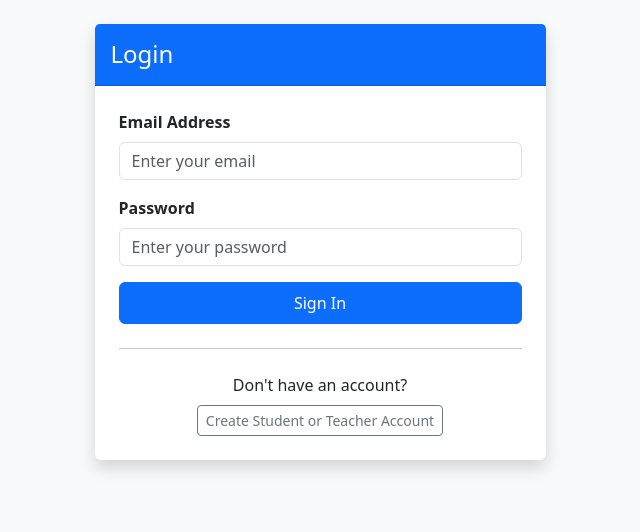
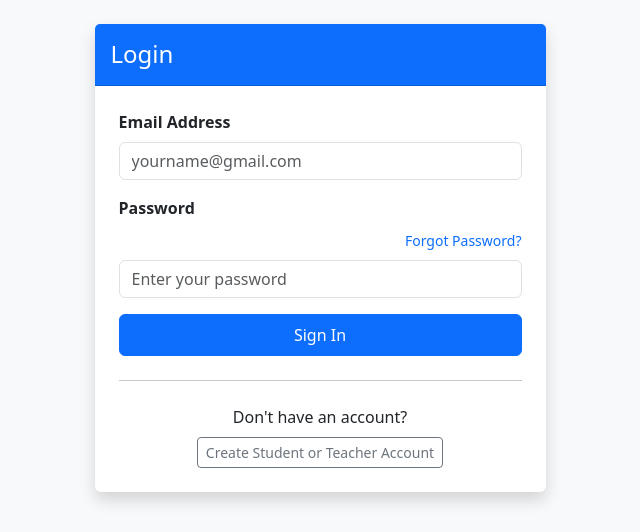
Before and after one commit to sub2pewds12/DSP-Class-Web, a Django app: page /login/ in a window 1280 px wide. Shown: the part 56-588 px from the top of the page, without its empty margins (320-960 px from the left). Run offline with Django 5.2, Linux system fonts and the light colour scheme.

Commit message:
UI: Add Forgot Password link to login screen

```diff
--- a/teams/templates/registration/login.html
+++ b/teams/templates/registration/login.html
@@ -19,12 +19,17 @@
                     {% for field in form %}
                         <div class="mb-3">
                             <label for="{{ field.id_for_label }}" class="form-label fw-bold">{% if field.name == 'username' %}Email Address{% else %}{{ field.label }}{% endif %}</label>
+                            {% if field.name == 'password' %}
+                                <div class="text-end mb-2">
+                                    <a href="{% url 'password_reset' %}" class="small text-decoration-none">Forgot Password?</a>
+                                </div>
+                            {% endif %}
                             <input
                                 type="{{ field.field.widget.input_type }}"
                                 name="{{ field.name }}"
                                 id="{{ field.id_for_label }}"
-                                class="form-control"
-                                placeholder="{% if field.name == 'username' %}Enter your email{% else %}Enter your password{% endif %}"
+                                class="form-control {% if field.errors %}is-invalid{% endif %}"
+                                placeholder="{% if field.name == 'username' %}yourname@gmail.com{% else %}Enter your password{% endif %}"
                                 required
                             >
                             {% if field.errors %}
```
